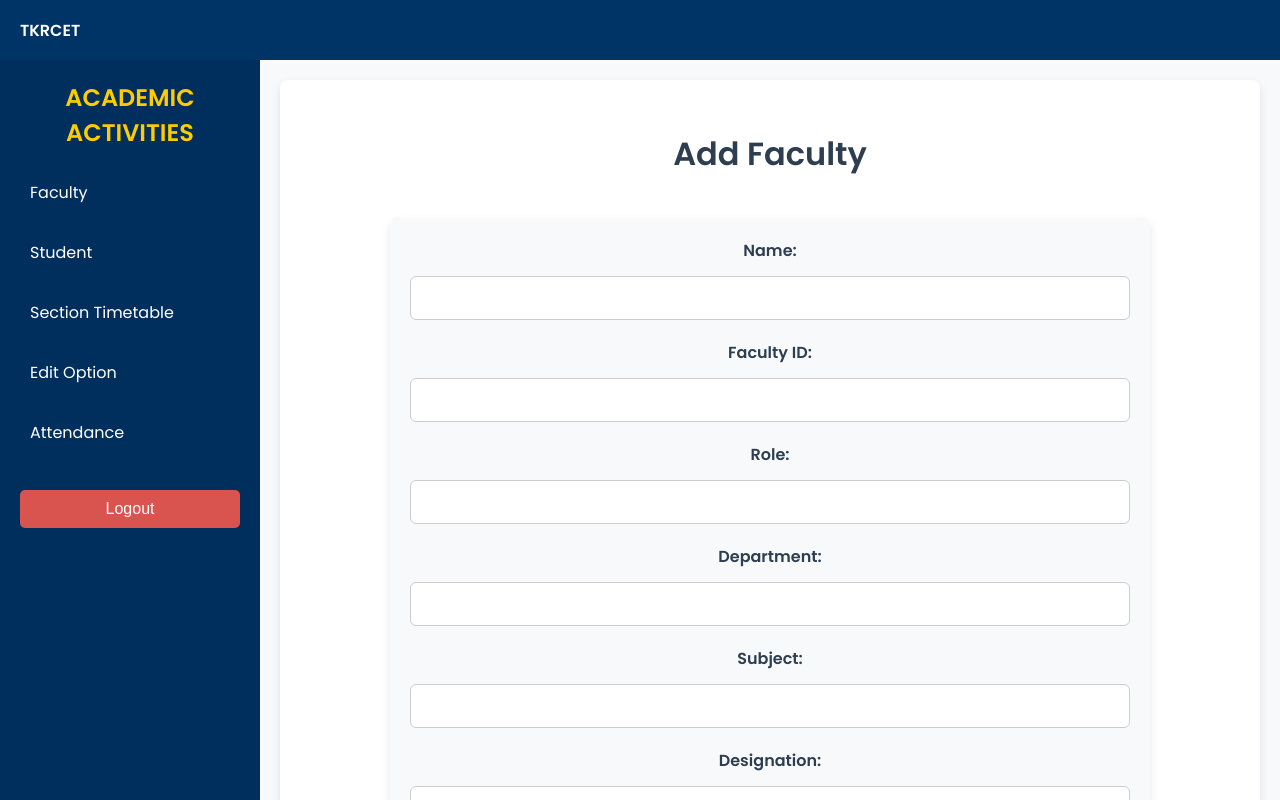
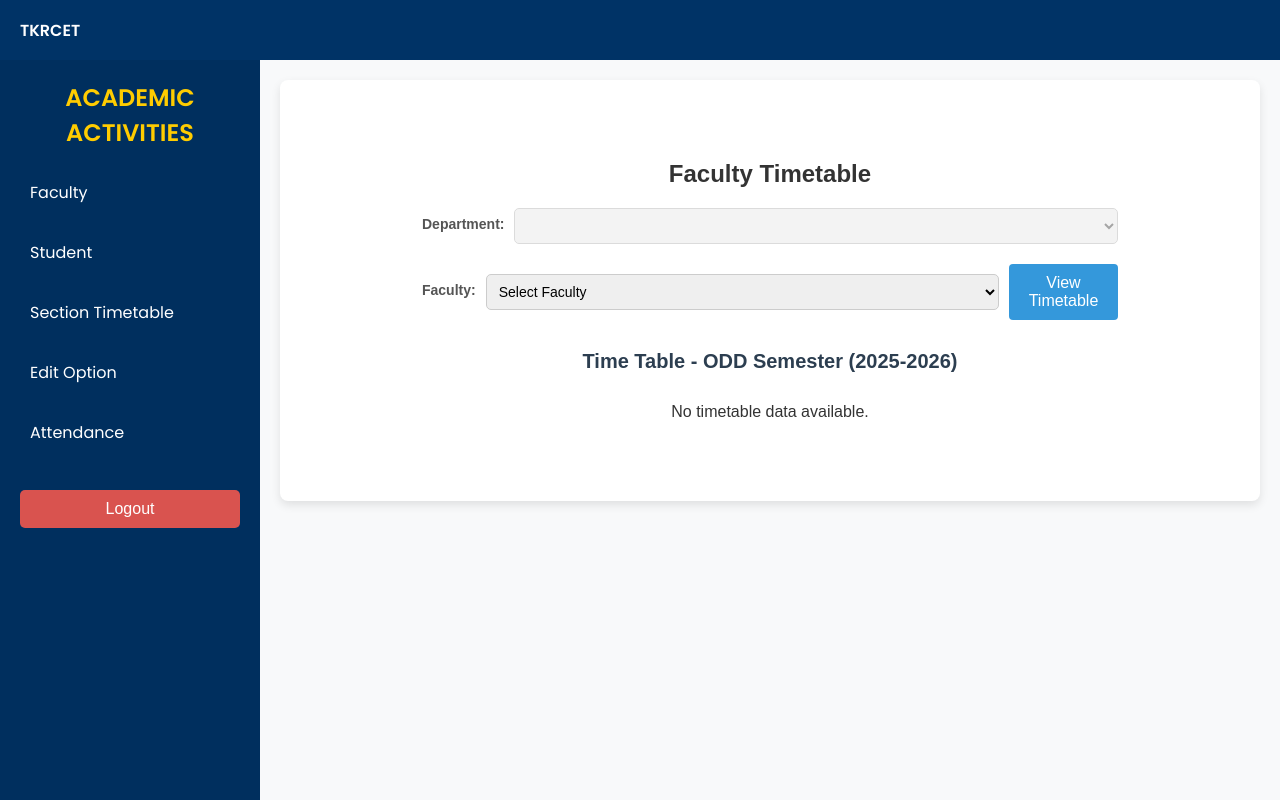
Before and after one commit to TKR-CET/tkrc-admin, a React (Vite) app: page /main/facultytable in a window 1280 px wide. Built offline with nearby package versions, Linux system fonts and the light colour scheme.

Commit message:
Update FacultyTable.jsx

```diff
--- a/src/Pages/Faculty/FacultyTable/FacultyTable.jsx
+++ b/src/Pages/Faculty/FacultyTable/FacultyTable.jsx
@@ -1,176 +1,238 @@
-import React, { useState } from "react";
+import React, { useState, useEffect } from "react";
 import axios from "axios";
-import * as XLSX from "xlsx";
 import "./FacultyTable.css";
 
-const AddFacultyForm = () => {
-  const [formData, setFormData] = useState({
-    name: "",
-    facultyId: "",
-    role: "",
-    department: "",
-    subject: "",
-    designation: "",
-    qualification: "",
-    experience: "",
-    areaOfInterest: "",
-    jntuId: "",
-    phoneNumber: "",
-    password: "",
-  });
+const FacultyTable = () => {
+    const [department, setDepartment] = useState("EEE"); // Default Department
+    const [facultyList, setFacultyList] = useState([]);
+    const [facultyId, setFacultyId] = useState("");
+    const [facultyDetails, setFacultyDetails] = useState(null);
+    const [timetable, setTimetable] = useState([]);
+    const [error, setError] = useState("");
+    const [userDepartment, setUserDepartment] = useState("");
 
-  const [timetable, setTimetable] = useState([]);
-  const [image, setImage] = useState(null);
-  const [timetableError, setTimetableError] = useState("");
-  const [responseMessage, setResponseMessage] = useState("");
-  const [phoneError, setPhoneError] = useState("");
+    useEffect(() => {
+        fetchUserDepartment();
+    }, []);
 
-  const handleChange = (e) => {
-    const { name, value } = e.target;
+    useEffect(() => {
+        if (userDepartment) {
+            fetchFacultyByDepartment(userDepartment !== "ALL" ? userDepartment : department);
+        }
+    }, [userDepartment, department]);
 
-    if (name === "phoneNumber") {
-      const phoneRegex = /^[0-9]{10}$/;
-      if (!phoneRegex.test(value)) {
-        setPhoneError("Invalid phone number format (must be 10 digits)");
-      } else {
-        setPhoneError("");
+    const fetchUserDepartment = async () => {
+        const facultyId = localStorage.getItem("facultyId");
+        if (facultyId) {
+            try {
+                const response = await axios.get(
+                    `https://tkrcet-backend-g3zu.onrender.com/faculty/facultyprofile/${facultyId}`
+                );
+                const department = response.data.department.toUpperCase();
+                setUserDepartment(department);
+                setDepartment(department !== "ALL" ? department : "CSD"); // Default to first available
+            } catch (error) {
+                console.error("Error fetching user department:", error);
             }
         }
-
-    setFormData({ ...formData, [name]: value });
     };
 
-  const handleImageChange = (e) => {
-    setImage(e.target.files[0]);
+    const fetchFacultyByDepartment = async (dept) => {
+        try {
+            const response = await axios.get(
+                `https://tkrcet-backend-g3zu.onrender.com/faculty/department/${dept}`
+            );
+            setFacultyList(response.data || []);
+            setFacultyId(""); // Reset faculty selection
+        } catch (error) {
+            console.error("Error fetching faculty list:", error);
+            setFacultyList([]);
+        }
     };
 
-  const handleTimetableUpload = (e) => {
-  const file = e.target.files[0];
-  if (!file) return;
+    const fetchFacultyData = async () => {
+        setError("");
+        setFacultyDetails(null);
+        setTimetable([]);
 
-  const reader = new FileReader();
-  reader.onload = (evt) => {
-    const data = evt.target.result;
-    const workbook = XLSX.read(data, { type: "binary" });
-    const sheetName = workbook.SheetNames[0];
-    const sheet = workbook.Sheets[sheetName];
-    const json = XLSX.utils.sheet_to_json(sheet);
-
-    const formatted = json.map((row) => {
-      const day = row.Day;
-      const periods = [];
-
-      for (let i = 1; i <= 6; i++) {
-        const raw = row[`P${i}`];
-        if (raw && typeof raw === "string") {
-          const [subject, year, department, section] = raw.split("-").map((val) => val?.trim());
-          if (subject && year && department && section) {
-            periods.push({
-              periodNumber: i,
-              subject,
-              year,
-              department,
-              section,
-            });
-          }
-        }
-      }
-
-      return { day, periods };
-    });
-
-    setTimetable(formatted);
-    setTimetableError("");
-  };
-
-  reader.onerror = () => {
-    setTimetableError("Failed to read the file.");
-  };
-
-  reader.readAsBinaryString(file);
-};
-
-  const handleSubmit = async (e) => {
-    e.preventDefault();
-    if (phoneError) return;
-
-    if (!Array.isArray(timetable) || timetable.length === 0) {
-      setTimetableError("Please upload a valid timetable Excel file.");
+        if (!facultyId) {
+            setError("Please select a faculty.");
             return;
         }
 
         try {
-      const data = new FormData();
-      Object.keys(formData).forEach((key) => {
-        data.append(key, formData[key]);
-      });
+            // Fetch Faculty Profile
+            const facultyResponse = await axios.get(
+                `https://tkrcet-backend-g3zu.onrender.com/faculty/facultyId/${facultyId}`
+            );
+            setFacultyDetails(facultyResponse.data);
 
-      data.append("timetable", JSON.stringify(timetable));
-      if (image) data.append("image", image);
-
-      const response = await axios.post(
-        "https://tkrcet-backend-g3zu.onrender.com/faculty/addfaculty",
-        data,
-        { headers: { "Content-Type": "multipart/form-data" } }
+            // Fetch Faculty Timetable
+            const timetableResponse = await axios.get(
+                `https://tkrcet-backend-g3zu.onrender.com/faculty/facultyId/${facultyId}/timetable`
             );
 
-      setResponseMessage(response.data.message);
-    } catch (err) {
-      setResponseMessage(err.response?.data?.message || "Error adding faculty.");
+            if (timetableResponse.data?.timetable?.length > 0) {
+                setTimetable(timetableResponse.data.timetable);
+            } else {
+                setError("No timetable data available for this faculty.");
+            }
+        } catch (error) {
+            console.error("Error fetching data:", error);
+            setError("Failed to fetch faculty data. Please try again.");
         }
     };
 
+    const handleImageError = (e) => {
+        e.target.src = "/images/logo.png";
+    };
+
+    // Merge consecutive periods with the same subject
+    const processPeriods = (periods) => {
+        const mergedPeriods = [];
+        let i = 0;
+
+        while (i < periods.length) {
+            let span = 1;
+            while (
+                i + span < periods.length &&
+                periods[i] &&
+                periods[i + span] &&
+                periods[i].subject === periods[i + span].subject
+            ) {
+                span++;
+            }
+
+            mergedPeriods.push({ period: periods[i], span });
+            i += span;
+        }
+
+        return mergedPeriods;
+    };
+
+    const currentYear = new Date().getFullYear(); // Get the current year
+
     return (
-    <div className="add-faculty-container">
-      <h2>Add Faculty</h2>
-      <form onSubmit={handleSubmit} className="faculty-form">
-        {[
-          { label: "Name", name: "name", type: "text" },
-          { label: "Faculty ID", name: "facultyId", type: "text" },
-          { label: "Role", name: "role", type: "text" },
-          { label: "Department", name: "department", type: "text" },
-          { label: "Subject", name: "subject", type: "text" },
-          { label: "Designation", name: "designation", type: "text" },
-          { label: "Qualification", name: "qualification", type: "text" },
-          { label: "Experience", name: "experience", type: "text" },
-          { label: "Area of Interest", name: "areaOfInterest", type: "text" },
-          { label: "JNTU ID", name: "jntuId", type: "text" },
-          { label: "Phone Number", name: "phoneNumber", type: "text" },
-          { label: "Password", name: "password", type: "password" },
-        ].map(({ label, name, type }) => (
-          <div className="input-group" key={name}>
-            <label htmlFor={name}>{label}:</label>
-            <input
-              type={type}
-              id={name}
-              name={name}
-              value={formData[name]}
-              onChange={handleChange}
-              required
-            />
-            {name === "phoneNumber" && phoneError && <p className="error-message">{phoneError}</p>}
-          </div>
-        ))}
+        <div className="faculty-table-container">
+            <h2>Faculty Timetable</h2>
 
-        <div className="input-group">
-          <label htmlFor="timetable">Upload Timetable (XLS/XLSX):</label>
-          <input type="file" accept=".xlsx, .xls" onChange={handleTimetableUpload} />
-          {timetableError && <p className="error-message">{timetableError}</p>}
+            {/* Department Selection */}
+            <div className="input-container">
+                <label>Department:</label>
+                <select
+                    value={department}
+                    onChange={(e) => setDepartment(e.target.value)}
+                    disabled={userDepartment !== "ALL"}
+                >
+                    {userDepartment === "ALL" ? (
+                        <>
+                            <option value="CSD">CSD</option>
+                            <option value="CSE">CSE</option>
+                            <option value="EEE">EEE</option>
+                            <option value="ECE">ECE</option>
+                            <option value="CIVIL">CIVIL</option>
+                            <option value="ME">ME</option>
+                            <option value="CSM">CSM</option>
+                        </>
+                    ) : (
+                        <option>{userDepartment}</option>
+                    )}
+                </select>
             </div>
 
-        <div className="input-group">
-          <label htmlFor="image">Profile Image:</label>
-          <input type="file" id="image" accept="image/*" onChange={handleImageChange} />
+            {/* Faculty Selection Dropdown */}
+            <div className="input-container">
+                <label>Faculty:</label>
+                <select value={facultyId} onChange={(e) => setFacultyId(e.target.value)}>
+                    <option value="">Select Faculty</option>
+                    {facultyList.map((faculty) => (
+                        <option key={faculty.facultyId} value={faculty.facultyId}>
+                            {faculty.name} ({faculty.facultyId})
+                        </option>
+                    ))}
+                </select>
+                <button onClick={fetchFacultyData}>View Timetable</button>
             </div>
 
-        <button type="submit" className="submit-btn" disabled={phoneError || timetableError}>
-          Add Faculty
-        </button>
-      </form>
+            {error && <p className="error-message">{error}</p>}
 
-      {responseMessage && <p className="response-message">{responseMessage}</p>}
+            {/* Faculty Details Section */}
+            {facultyDetails && (
+                <section className="faculty-profile">
+                    <table className="profile-table">
+                        <tbody>
+                            <tr>
+                                <td className="label">Name</td>
+                                <td>{facultyDetails.name || "N/A"}</td>
+                                <td className="profile-image-cell" rowSpan={3}>
+                                    <img
+                                        src={facultyDetails.image || "/images/logo.png"}
+                                        alt={`${facultyDetails.name || "Faculty"} Profile`}
+                                        className="profile-image"
+                                        onError={handleImageError}
+                                    />
+                                </td>
+                            </tr>
+                            <tr>
+                                <td className="label">Department</td>
+                                <td>{facultyDetails.department || "N/A"}</td>
+                            </tr>
+                            <tr>
+                                <td className="label">Designation</td>
+                                <td>{facultyDetails.designation || "N/A"}</td>
+                            </tr>
+                        </tbody>
+                    </table>
+                </section>
+            )}
+
+            {/* Timetable Section */}
+            <h2 className="timetable-heading">Time Table - ODD Semester ({currentYear}-{currentYear + 1})</h2>
+            <section className="timetable-content">
+                {timetable.length === 0 ? (
+                    <p className="no-data">No timetable data available.</p>
+                ) : (
+                    <table className="timetable-table">
+                        <thead>
+                            <tr>
+                                <th>DAY</th>
+                                <th>9:40-10:40</th>
+                                <th>10:40-11:40</th>
+                                <th>11:40-12:40</th>
+                                <th>12:40-1:20</th>
+                                <th>1:20-2:20</th>
+                                <th>2:20-3:20</th>
+                                <th>3:20-4:20</th>
+                            </tr>
+                        </thead>
+                        <tbody>
+                            {timetable.map((dayData, index) => {
+                                const periods = [...Array(7)].map((_, i) =>
+                                    dayData.periods.find((p) => p.periodNumber === i + 1) || null
+                                );
+
+                                const periodsBeforeLunch = processPeriods(periods.slice(0, 3));
+                                const periodsAfterLunch = processPeriods(periods.slice(4));
+
+                                return (
+                                    <tr key={index}>
+                                        <td className="day-cell">{dayData.day || "N/A"}</td>
+                                        {periodsBeforeLunch.map((merged, i) => (
+                                            <td key={i} colSpan={merged.span}>{merged.period ? `${merged.period.subject} (${merged.period.year}, ${merged.period.section})` : ""}</td>
+                                        ))}
+                                        <td className="lunch-cell">LUNCH</td>
+                                        {periodsAfterLunch.map((merged, i) => (
+                                            <td key={i + 4} colSpan={merged.span}>{merged.period ? `${merged.period.subject} (${merged.period.year}, ${merged.period.section})` : ""}</td>
+                                        ))}
+                                    </tr>
+                                );
+                            })}
+                        </tbody>
+                    </table>
+                )}
+            </section>
         </div>
     );
 };
 
-export default AddFacultyForm;
+export default FacultyTable;
```
Lines whose indentation alone changed are shown as unchanged.
